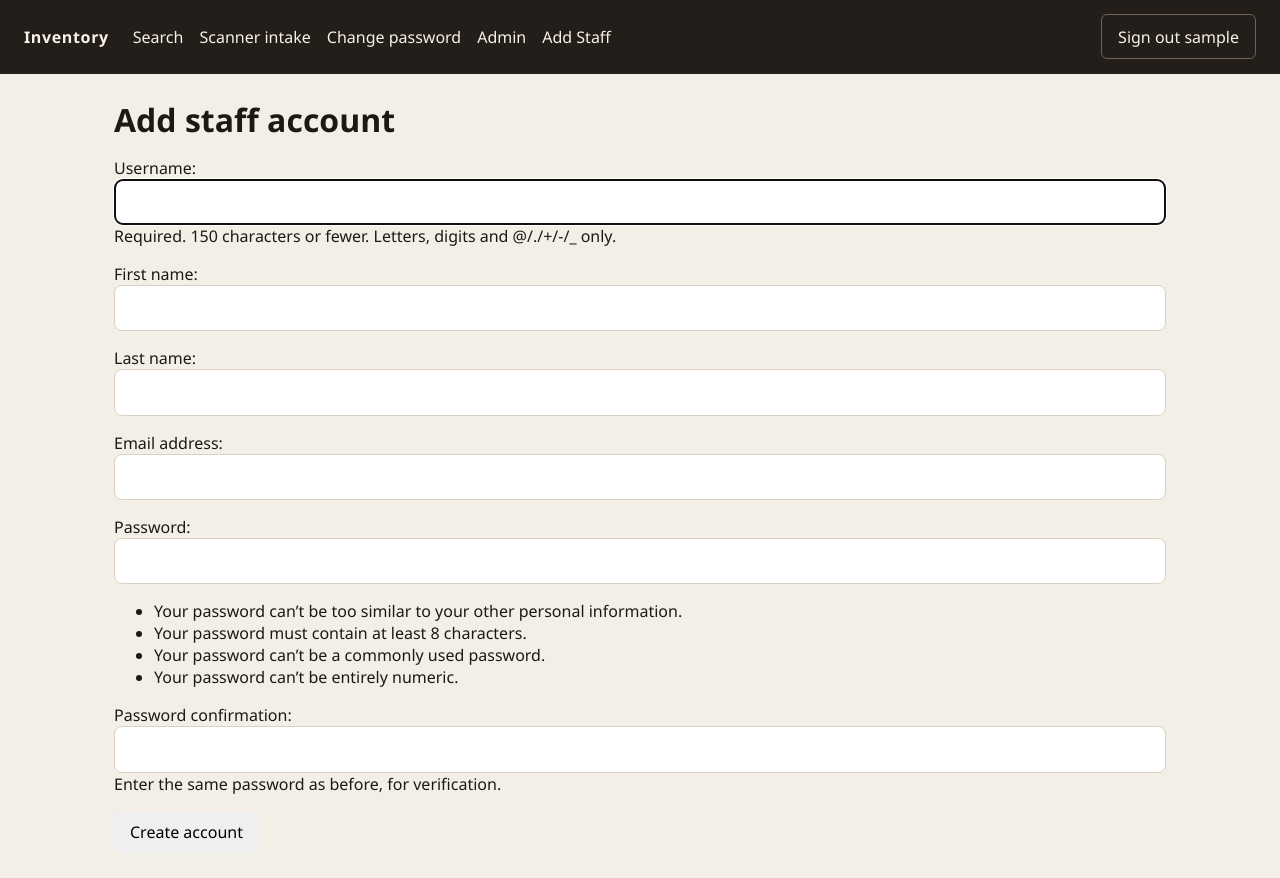
After one commit to Alexander-Chavez97/InventoryManagement, a Django app: page /staff/new/ in a window 1280 px wide. The commit adds this page. Run offline with Django 5.2, Linux system fonts and the light colour scheme; the visitor is signed in with stand-in values (Sample User, id 1).

Commit message:
feat: Add staff user creation form and password management; enhance templates and views for user account handling

```diff
--- a/inventory/forms.py
+++ b/inventory/forms.py
@@ -1,5 +1,6 @@
 from django import forms
-
+from django.contrib.auth.forms import UserCreationForm
+from django.contrib.auth.models import User
 from .models import Item, ItemPhoto
 
 class MultipleFileInput(forms.ClearableFileInput):
@@ -90,3 +91,8 @@ class ItemFilterForm(forms.Form):
         required=False,
         choices=[("", "All types")] + list(Item.ITEM_TYPES),
     )
+
+class StaffUserCreationForm(UserCreationForm):
+    class Meta(UserCreationForm):
+        model = User
+        fields = ("username", "first_name", "last_name", "email")
--- a/inventory/urls.py
+++ b/inventory/urls.py
@@ -9,4 +9,5 @@ urlpatterns = [
     path("intake/", views.scanner_intake, name="intake"),
     path("items/<int:pk>/", views.item_detail, name="item_detail"),
     path("items/<int:pk>/status/", views.quick_status, name="quick_status"),
+    path("staff/new/", views.create_staff_user, name="create_staff"),
 ]
--- a/inventory/views.py
+++ b/inventory/views.py
@@ -1,11 +1,11 @@
 from django.contrib import messages
-from django.contrib.auth.decorators import login_required
+from django.contrib.auth.decorators import login_required, user_passes_test
 from django.db.models import Count, Q
 from django.http import HttpResponse
 from django.shortcuts import get_object_or_404, redirect, render
 from django.views.decorators.http import require_POST
 
-from .forms import ItemFilterForm, ItemPhotoForm, ScannerIntakeForm, StatusChangeForm
+from .forms import ItemFilterForm, ItemPhotoForm, ScannerIntakeForm, StatusChangeForm, StaffUserCreationForm
 from .models import Item, ItemPhoto
 
 
@@ -153,3 +153,22 @@ def quick_status(request, pk):
         )
     messages.success(request, f"{item.serial_number} set to {item.get_status_display()}.")
     return redirect("inventory:item_list")
+
+def _is_admin(user):
+    return user.is_staff
+
+@login_required
+@user_passes_test(_is_admin)
+def create_staff_user(request):
+    if request.method == "POST":
+        form = StaffUserCreationForm(request.POST)
+        if form.is_valid():
+            user = form.save(commit=False)
+            user.is_staff = False # belt-and-suspenders: this view can never create an admin
+            user.is_superuser = False
+            user.save()
+            messages.success(request, f"Staff account created for {user.username}.")
+            return redirect("inventory:create_staff")
+    else:
+        form = StaffUserCreationForm()
+    return render(request, "inventory/create_staff.html", {"form": form})
--- a/main/urls.py
+++ b/main/urls.py
@@ -15,6 +15,13 @@ urlpatterns = [
     path("logout/", auth_views.LogoutView.as_view(), name="logout"),
     path("", include("inventory.urls")),
     path("api/", include(router.urls)),
+    path("accounts/password_change/", auth_views.PasswordChangeView.as_view(
+        template_name="registration/password_change_form.html"
+    ), name="password_change"),
+    path("accounts/password_change/done/", auth_views.PasswordChangeDoneView.as_view(
+        template_name="registration/password_change_done.html"
+    ), name="password_change_done"),
+
 ]
 
 if settings.DEBUG:
--- a/templates/base.html
+++ b/templates/base.html
@@ -1,12 +1,12 @@
-<!DOCTYPE html>
+<!doctype html>
 <html lang="en">
   <head>
-  <meta charset="utf-8">
-  <meta name="viewport" content="width=device-width, initial-scale=1">
-  <meta name="csrf-token" content="{{ csrf_token }}">
+    <meta charset="utf-8" />
+    <meta name="viewport" content="width=device-width, initial-scale=1" />
+    <meta name="csrf-token" content="{{ csrf_token }}" />
     <title>{% block title %}Inventory{% endblock %}</title>
     {% load static %}
-  <link rel="stylesheet" href="{% static 'css/app.css' %}">
+    <link rel="stylesheet" href="{% static 'css/app.css' %}" />
     <script src="https://unpkg.com/htmx.org@2.0.4" defer></script>
   </head>
   <body hx-headers='{"X-CSRFToken": "{{ csrf_token }}"}'>
@@ -16,7 +16,11 @@
       <nav>
         <a href="{% url 'inventory:item_list' %}">Search</a>
         <a href="{% url 'inventory:intake' %}">Scanner intake</a>
+        <a href="{% url 'password_change' %}">Change password</a>
+        {% if user.is_staff %}
         <a href="{% url 'admin:index' %}">Admin</a>
+        <a href="{% url 'inventory:create_staff' %}">Add Staff</a>
+        {% endif %}
       </nav>
       <form method="post" action="{% url 'logout' %}" class="logout-form">
         {% csrf_token %}
@@ -32,8 +36,7 @@
         <li class="{{ message.tags }}">{{ message }}</li>
         {% endfor %}
       </ul>
-    {% endif %}
-    {% block content %}{% endblock %}
+      {% endif %} {% block content %}{% endblock %}
     </main>
     {% block extra_js %}{% endblock %}
   </body>
--- /dev/null
+++ b/templates/inventory/create_staff.html
@@ -0,0 +1,7 @@
+{% extends "base.html" %} {% block content %}
+<h1>Add staff account</h1>
+<form method="post">
+  {% csrf_token %} {{ form.as_p }}
+  <button type="submit">Create account</button>
+</form>
+{% endblock %}
--- /dev/null
+++ b/templates/registration/password_change_done.html
@@ -0,0 +1,5 @@
+{% extends "base.html" %} {% block content %}
+<h1>Password changed</h1>
+<p>Your password was changed successfully.</p>
+<p><a hred="{% url 'inventory:item_list' %}">Back to inventory</a></p>
+{% endblock content %}
```
Also changed, not shown: templates/registration/password_change_form.html (added, +7 -0 lines). Lines whose indentation alone changed are shown as unchanged.
